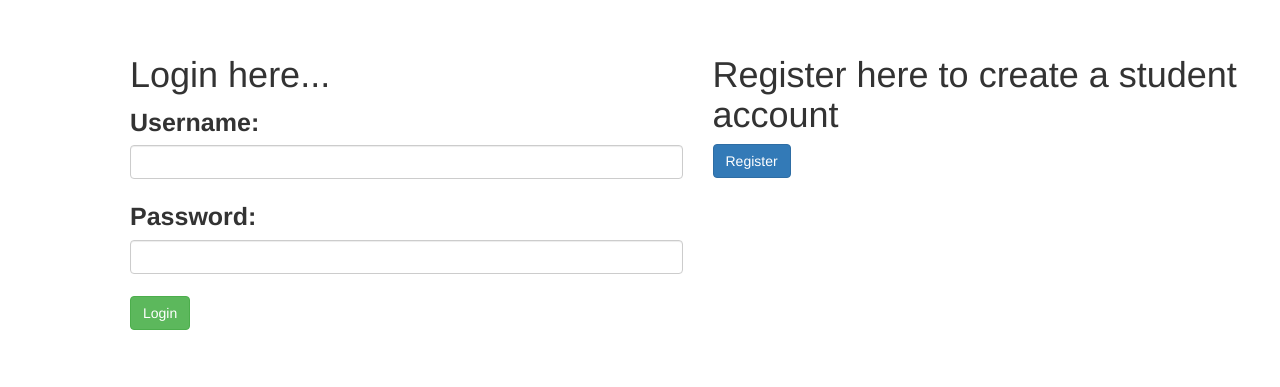
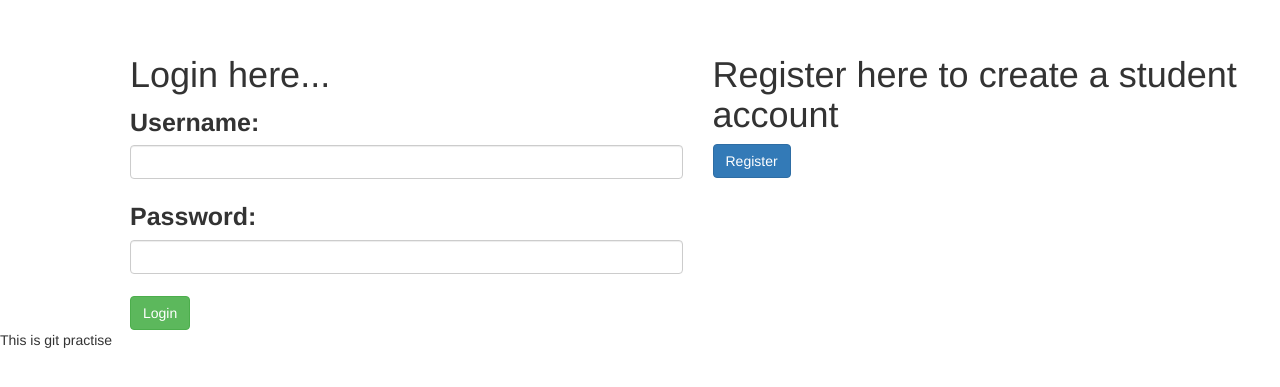
Before and after one commit to nandini5094/Student, an Angular app: page / in a window 1280 px wide. Shown: the part 165-552 px from the top of the page. Built offline with nearby package versions, Linux system fonts and the light colour scheme.

Commit message:
third commit created new branch

```diff
--- a/src/app/grelogin/grelogin.component.html
+++ b/src/app/grelogin/grelogin.component.html
@@ -22,3 +22,8 @@
         </div>
     </div>
 </div>
+
+
+<div>
+    This is git practise
+</div>
```
